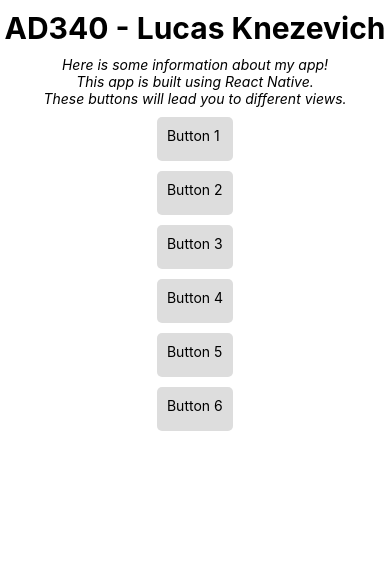
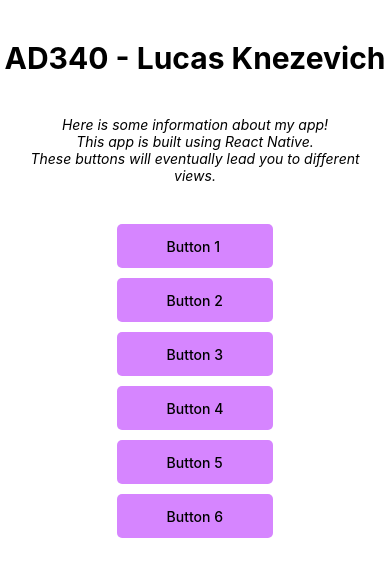
Before and after one commit to LucasKnezevich/AD340-ReactNative, a React Native app: screen / in a window 390 px wide. Shown: the top 576 px of the page. Built offline with nearby package versions, Linux system fonts and the light colour scheme.

Commit message:
Updating some button styling, edited some display text.

```diff
--- a/App.js
+++ b/App.js
@@ -3,10 +3,10 @@ import { Text, View, FlatList, TouchableOpacity, StyleSheet } from 'react-native
 
 const App = () => {
   return (
-    <View style ={{ flex: 1, justifyContent: "center", alignItems: "center" }}>
+    <View style ={styles.container}>
       <Text style = {styles.title}>AD340 - Lucas Knezevich</Text>
       <Text style = {styles.pageDescription}>
-        Here is some information about my app!{"\n"}This app is built using React Native.{"\n"}These buttons will lead you to different views.
+        Here is some information about my app!{"\n"}This app is built using React Native.{"\n"}These buttons will eventually lead you to different views.
       </Text>
       <FlatList
         data={[
@@ -17,7 +17,7 @@ const App = () => {
           {key: 'Button 5'},
           {key: 'Button 6'},
         ]}
-        renderItem = {({item}) => <TouchableOpacity style={styles.button} title={item.key} ><Text>{item.key}</Text></TouchableOpacity>}>
+        renderItem = {({item}) => <TouchableOpacity style={styles.button} title={item.key}><Text style={styles.buttonText}>{item.key}</Text></TouchableOpacity>}>
 
       </FlatList>
     </View>
@@ -25,23 +25,35 @@ const App = () => {
 }
 
 const styles = StyleSheet.create({
+  container: {
+    flex: 1,
+    justifyContent: "center",
+    alignItems: "center",
+    // backgroundColor: '#343036',
+  },
   title: {
-    marginVertical: 10,
+    marginVertical: 40,
     fontSize: 30,
     fontWeight: 'bold',
+    color: 'black',
   },
   pageDescription: {
     textAlign: 'center',
     marginHorizontal: 10,
-    marginBottom: 10,
+    marginBottom: 40,
     fontStyle: 'italic'
   },
   button: {
     marginBottom: 10,
-    padding: 10,
+    paddingHorizontal: 50,
     height: 44,
-    backgroundColor: '#DDDDDD',
+    backgroundColor: '#d685ff',
     borderRadius: 5,
+    alignContent: 'center',
+    justifyContent: 'center'
+  },
+  buttonText: {
+    fontWeight: '500',
   }
 });
 
```
